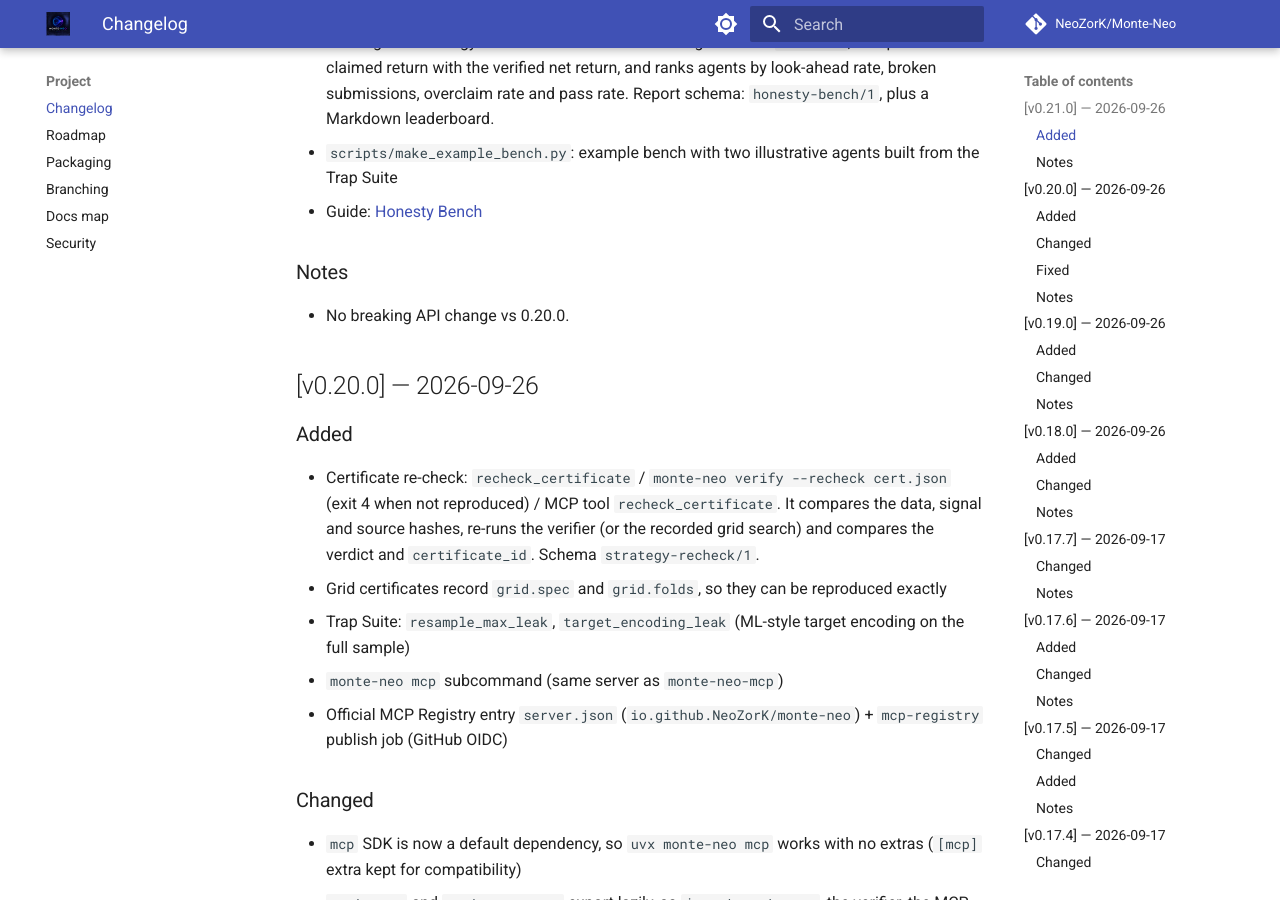
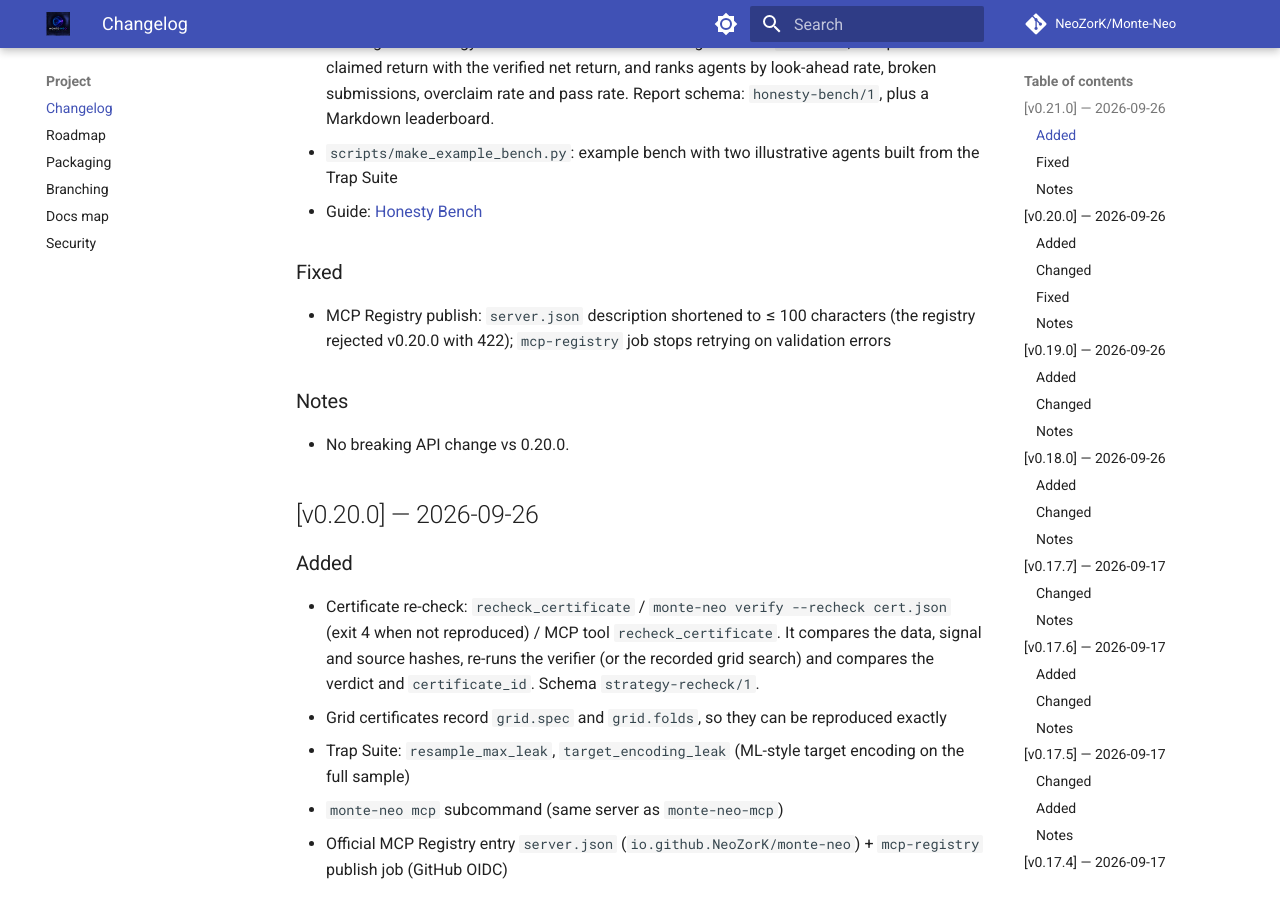
Before and after one commit to NeoZorK/Monte-Neo, an MkDocs documentation site: the page built from docs/project/CHANGELOG.md, in a window 1280 px wide and 900 px high, scrolled down 412 px. Built offline with MkDocs 1.6.1 and Material for MkDocs 9.7.7, drawn with Linux system fonts in a browser that asks for light colours; comment, search, counter and statistics services are not loaded.

Commit message:
fix: MCP Registry server.json description <= 100 chars; fail fast on 422

```diff
--- a/docs/project/CHANGELOG.md
+++ b/docs/project/CHANGELOG.md
@@ -12,6 +12,10 @@
   rate and pass rate. Report schema: `honesty-bench/1`, plus a Markdown leaderboard.
 - `scripts/make_example_bench.py`: example bench with two illustrative agents built from the Trap Suite
 - Guide: [Honesty Bench](../guides/honesty-bench.md)
+
+### Fixed
+- MCP Registry publish: `server.json` description shortened to ≤ 100 characters (the registry rejected
+  v0.20.0 with 422); `mcp-registry` job stops retrying on validation errors
 
 ### Notes
 - No breaking API change vs 0.20.0.
--- a/server.json
+++ b/server.json
@@ -2,7 +2,7 @@
   "$schema": "https://static.modelcontextprotocol.io/schemas/2025-12-11/server.schema.json",
   "name": "io.github.NeoZorK/monte-neo",
   "title": "Monte-Neo strategy verifier",
-  "description": "Verify trading-strategy backtests before you trust them: look-ahead probes, trading costs, Deflated Sharpe, walk-forward, reproducible certificates.",
+  "description": "Verify trading-strategy backtests: look-ahead probes, trading costs, Deflated Sharpe, walk-forward.",
   "repository": {
     "url": "https://github.com/NeoZorK/Monte-Neo",
     "source": "github"
```
Also changed, not shown: 2 other files.
